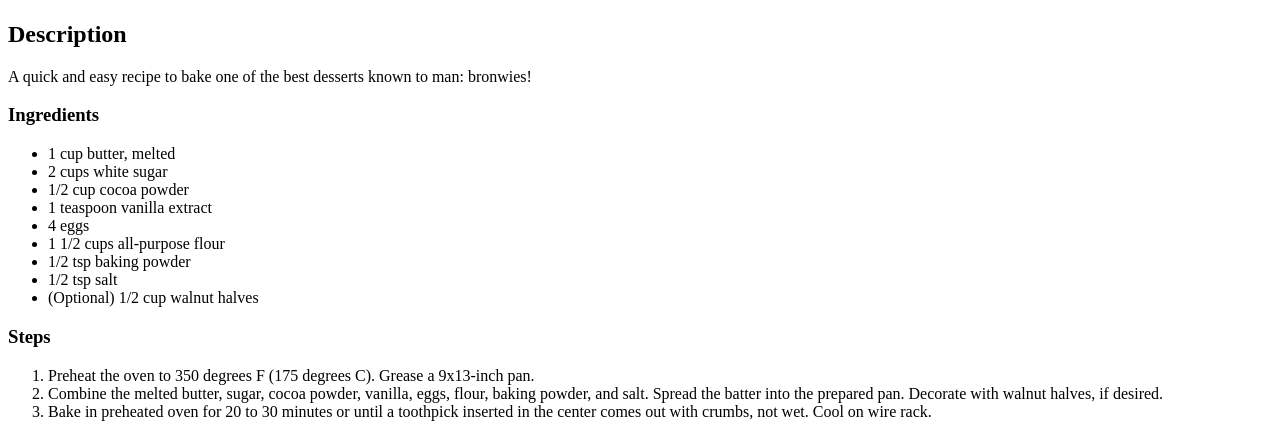
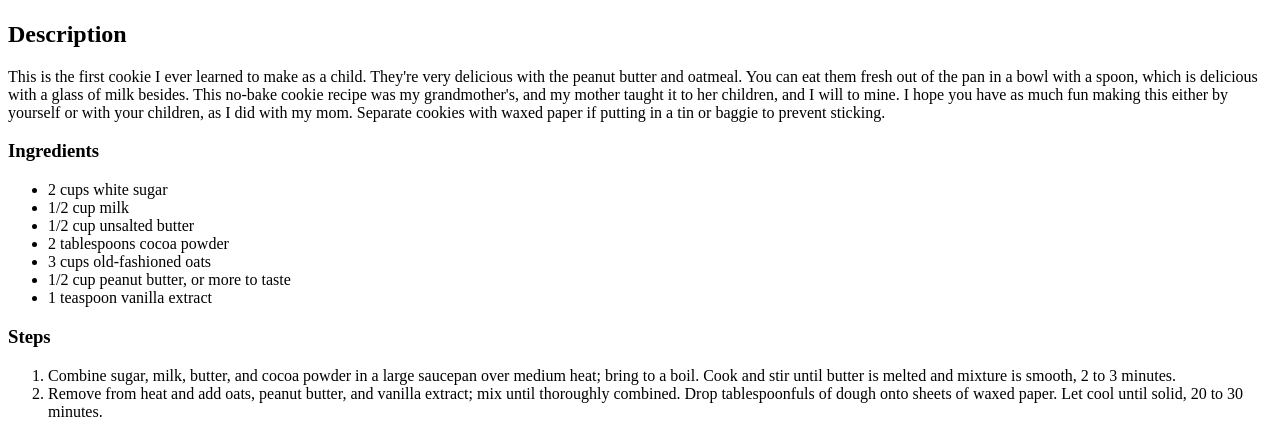
Before and after one commit to acquaintedmuse/odin-recipes, a plain HTML site: page recipes/no-bake-cookies.html in a window 1280 px wide. Shown: the part 383-820 px from the top of the page. Drawn offline with Linux system fonts and the light colour scheme.

Commit message:
Add description, ingredients, steps

```diff
--- a/recipes/no-bake-cookies.html
+++ b/recipes/no-bake-cookies.html
@@ -11,26 +11,28 @@
         <img src="https://imagesvc.meredithcorp.io/v3/mm/image?url=https%3A%2F%2Fimages.media-allrecipes.
         com%2Fuserphotos%2F9250385.jpg&w=595&h=398&c=sc&poi=face&q=60">
         <h2>Description</h2>
-        <p>A quick and easy recipe to bake one of the best desserts known to man: bronwies!</p>
+        <p>This is the first cookie I ever learned to make as a child. They're very delicious with the peanut butter and oatmeal.
+            You can eat them fresh out of the pan in a bowl with a spoon, which is delicious with a glass of milk besides.
+            This no-bake cookie recipe was my grandmother's, and my mother taught it to her children, and I will to mine.
+            I hope you have as much fun making this either by yourself or with your children, as I did with my mom.
+            Separate cookies with waxed paper if putting in a tin or baggie to prevent sticking.</p>
         <h3>Ingredients</h3>
         <ul>
-            <li>1 cup butter, melted</li>
             <li>2 cups white sugar</li>
-            <li>1/2 cup cocoa powder</li>
+            <li>1/2 cup milk</li>
+            <li>1/2 cup unsalted butter</li>
+            <li>2 tablespoons cocoa powder</li>
+            <li>3 cups old-fashioned oats</li>
+            <li>1/2 cup peanut butter, or more to taste</li>
             <li>1 teaspoon vanilla extract</li>
-            <li>4 eggs</li>
-            <li>1 1/2 cups all-purpose flour</li>
-            <li>1/2 tsp baking powder</li>
-            <li>1/2 tsp salt</li>
-            <li>(Optional) 1/2 cup walnut halves</li>
         </ul>
         <h3>Steps</h3>
         <ol>
-            <li>Preheat the oven to 350 degrees F (175 degrees C). Grease a 9x13-inch pan.</li>
-            <li>Combine the melted butter, sugar, cocoa powder, vanilla, eggs, flour, baking powder, and salt.
-                Spread the batter into the prepared pan. Decorate with walnut halves, if desired.</li>
-            <li>Bake in preheated oven for 20 to 30 minutes or until a toothpick inserted in the
-                center comes out with crumbs, not wet. Cool on wire rack.</li>
+            <li>Combine sugar, milk, butter, and cocoa powder in a large saucepan over medium heat; bring to a boil.
+                Cook and stir until butter is melted and mixture is smooth, 2 to 3 minutes.</li>
+            <li>Remove from heat and add oats, peanut butter, and vanilla extract; mix until thoroughly combined.
+                Drop tablespoonfuls of dough onto sheets of waxed paper.
+                Let cool until solid, 20 to 30 minutes.</li>
         </ol>
     </body>
 </html>
```
